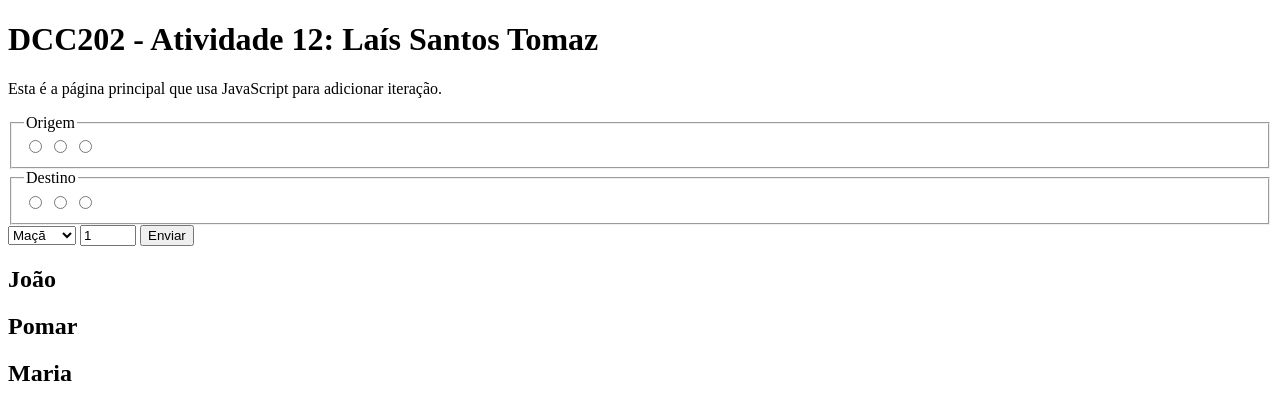
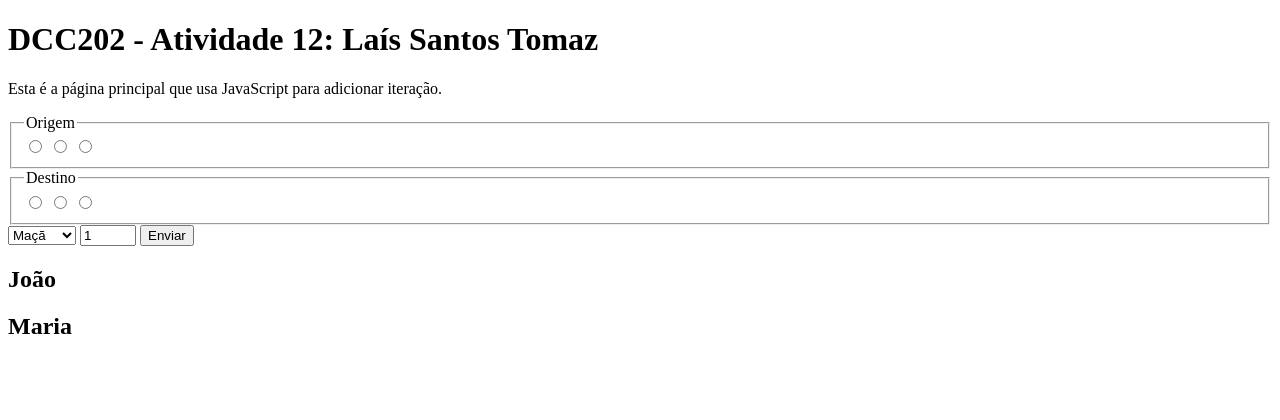
Before and after one commit to ufjf-dcc202/ufjf-dcc202-2023-3-b-atv12-laissantostz, a website with bundled scripts: page index.html in a window 1280 px wide. Built offline with nearby package versions, Linux system fonts and the light colour scheme.

Commit message:
ajusta form no index.html

```diff
--- a/index.html
+++ b/index.html
@@ -48,7 +48,6 @@
         <section id="saida">
             <h2>João</h2>
             <ol id="joao"></ol>
-            <h2>Pomar</h2>
             <h2>Maria</h2>
             <ol id="maria"></ol>
         </section>
```
